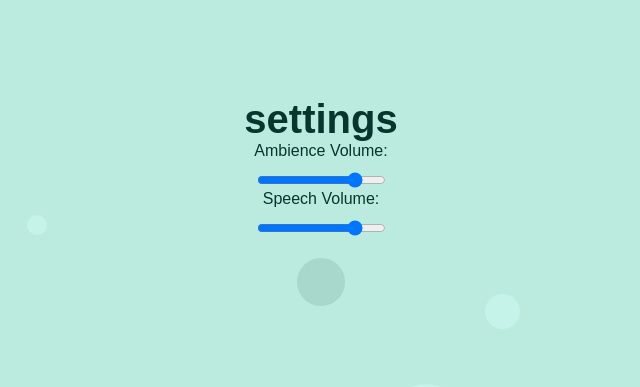
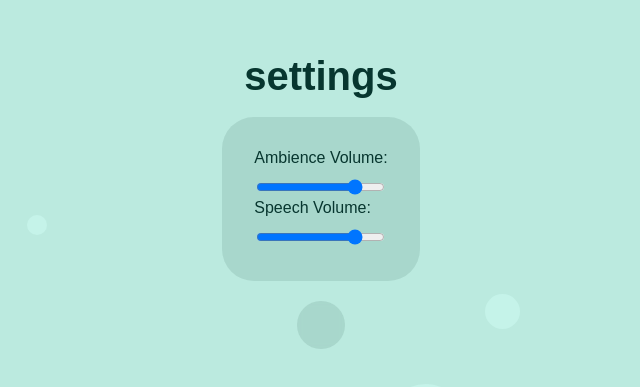
Before and after one commit to refact0r/respir, a SvelteKit app: page /settings in a window 1280 px wide. Shown: the part 199-586 px from the top of the page, without its empty margins (319-959 px from the left). Built offline with nearby package versions, Linux system fonts and the light colour scheme; some icons are missing; a web font is replaced by a local one.

Commit message:
more qol changes

```diff
--- a/src/routes/hold-test/+page.svelte
+++ b/src/routes/hold-test/+page.svelte
@@ -1,5 +1,5 @@
 <svelte:head>
-	<title>respir: breath hold</title>
+	<title>respir: breath hold test</title>
 	<meta name="description" content="" />
 </svelte:head>
 
--- a/src/routes/settings/+page.svelte
+++ b/src/routes/settings/+page.svelte
@@ -16,7 +16,8 @@
 
 <main>
 	<h1>settings</h1>
-
+	<br />
+	<div class="sliders">
 		<label for="ambienceVolume">Ambience Volume:</label>
 		<input
 			type="range"
@@ -36,7 +37,7 @@
 			bind:value={$speechVolume}
 			on:input={handleSpeechVolumeChange}
 		/>
-
+	</div>
 	<a href="/" class="icon-button"><IconCheck style="font-size: 1.5rem;" /></a>
 </main>
 
@@ -58,6 +59,12 @@
 		margin-bottom: 10px;
 	}
 
+	.sliders {
+		padding: 2rem;
+		border-radius: 2rem;
+		background-color: var(--bg-2);
+	}
+
 	.icon-button {
 		margin-top: 20px;
 	}
```
Lines whose indentation alone changed are shown as unchanged.
